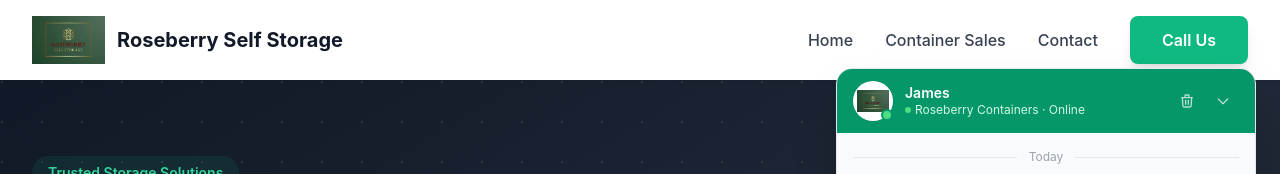
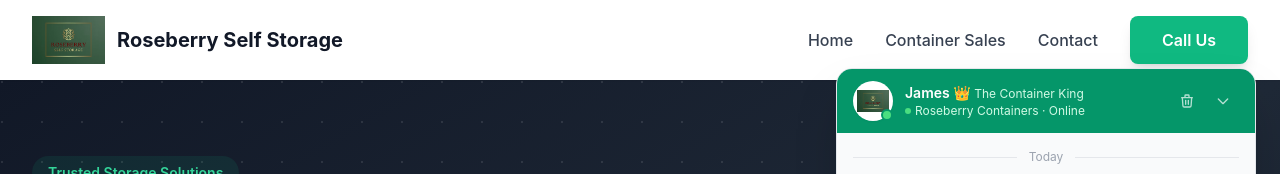
Before and after one commit to LRAFam/roseberry-containers-website, a Nuxt app: page / in a window 1280 px wide. Both pictures are taken after a click on the button "Chat with James". Shown: the top 174 px of the page. Built offline with nearby package versions, Linux system fonts and the light colour scheme.

Commit message:
feat: James is now the Container King 👑
- Header shows 'James 👑 The Container King' title
- Welcome message updated: 'I'm James, the Container King at Roseberry Containers'

Co-authored-by: Copilot <223556219+Copilot@users.noreply.github.com>

```diff
--- a/components/ChatWidget.vue
+++ b/components/ChatWidget.vue
@@ -51,7 +51,7 @@
             <span class="absolute bottom-0 right-0 w-3 h-3 bg-green-400 border-2 border-emerald-600 rounded-full" />
           </div>
           <div class="flex-1 min-w-0">
-            <p class="text-white font-semibold text-sm leading-tight">James</p>
+            <p class="text-white font-semibold text-sm leading-tight">James 👑 <span class="font-normal text-emerald-100 text-xs">The Container King</span></p>
             <p class="text-emerald-100 text-xs">
               <span class="inline-flex items-center gap-1">
                 <span class="w-1.5 h-1.5 bg-green-400 rounded-full inline-block" />
@@ -226,7 +226,7 @@ const quickReplies = [
 
 const defaultMessage: Message = {
   role: 'assistant',
-  text: "Hi there! 👋 I'm **James**, the Roseberry Containers assistant. I can help you with pricing, delivery quotes, container sizes, and anything else you need. What can I help you with today?",
+  text: "Hi there! 👋 I'm **James**, the Container King at Roseberry Containers. I can help you with pricing, delivery quotes, container sizes, and anything else you need. What can I help you with today?",
   time: formatTime(new Date()),
 }
 
```
